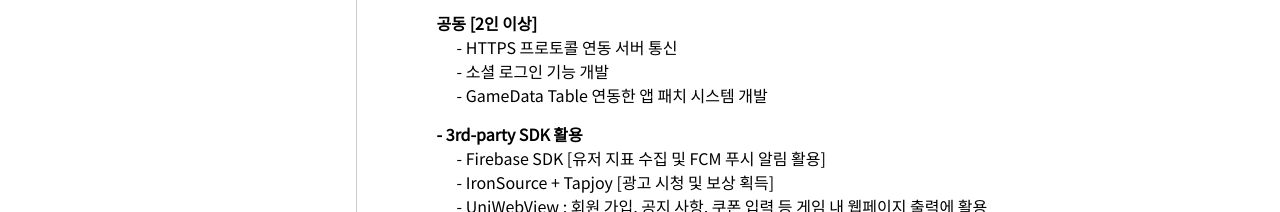
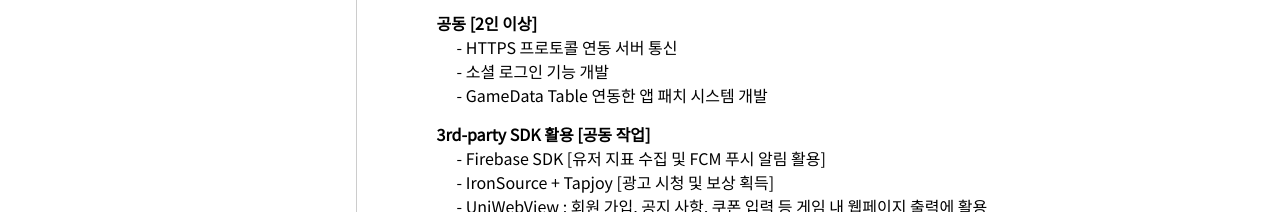
Before and after one commit to seojoonyboy/portpolio, a plain HTML site: page index.html in a window 1280 px wide. Shown: the part 2840-3052 px from the top of the page. Drawn offline with Linux system fonts and the light colour scheme.

Commit message:
SDK 관련 내용 헤더 수정

```diff
--- a/index.html
+++ b/index.html
@@ -155,7 +155,7 @@
                                             <dd>- HTTPS 프로토콜 연동 서버 통신</dd>
                                             <dd>- 소셜 로그인 기능 개발</dd>
                                             <dd>- GameData Table 연동한 앱 패치 시스템 개발</dd>
-                                            <dt>- 3rd-party SDK 활용</dt>
+                                            <dt>3rd-party SDK 활용 [공동 작업]</dt>
                                             <dd>- Firebase SDK [유저 지표 수집 및 FCM 푸시 알림 활용]</dd>
                                             <dd>- IronSource + Tapjoy [광고 시청 및 보상 획득]</dd>
                                             <dd>- UniWebView : 회원 가입, 공지 사항, 쿠폰 입력 등 게임 내 웹페이지 출력에 활용</dd>
```
